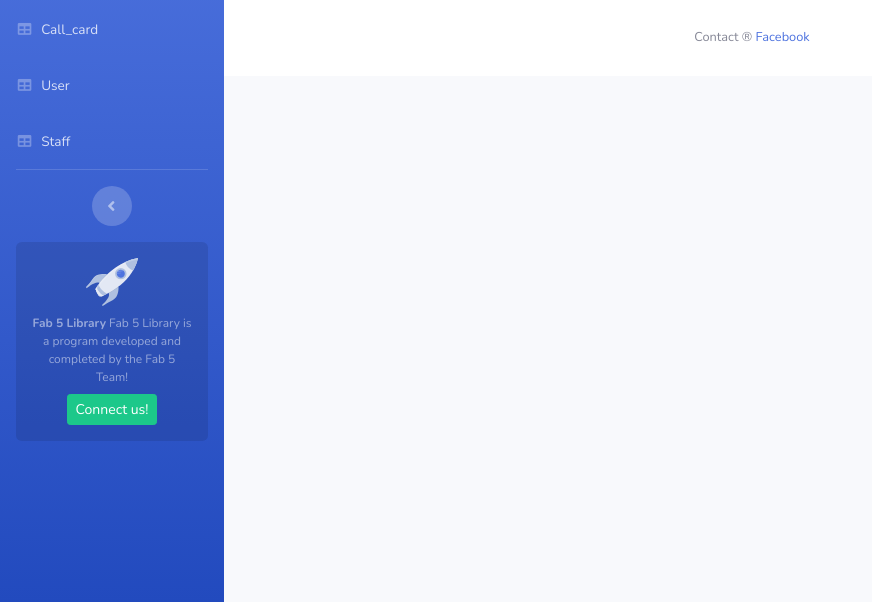
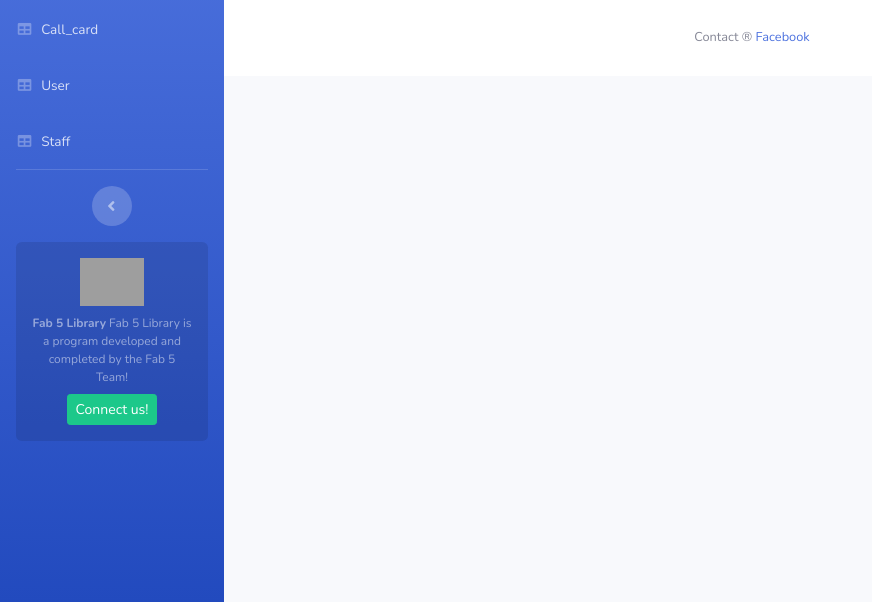
Before and after one commit to KhuongNguyen27/Case_study, a PHP site: page /Case_study/ in a window 1280 px wide. Shown: the part 198-800 px from the top of the page, without its empty margins (0-872 px from the left). Run offline with PHP 8.4, Linux system fonts and the light colour scheme; data that the repository does not hold is empty; grey boxes are pictures that could not be loaded.

Commit message:
Case_study

```diff
--- a/include/sidebar.php
+++ b/include/sidebar.php
@@ -57,7 +57,7 @@
 
             <!-- Sidebar Message -->
             <div class="sidebar-card d-none d-lg-flex">
-                <img class="sidebar-card-illustration mb-2" src="img/undraw_rocket.svg" alt="...">
+                <img class="sidebar-card-illustration mb-2" src="https://img.icons8.com/dusk/100/null/library.png" alt="...">
                 <p class="text-center mb-2"><strong>Fab 5 Library</strong> Fab 5 Library is a program developed and completed by the Fab 5 Team!</p>
                 <a class="btn btn-success btn-sm" href="https://www.facebook.com/profile.php?id=100013306712347">Connect us!</a>
             </div>
--- a/include_part/sidebar.php
+++ b/include_part/sidebar.php
@@ -57,7 +57,7 @@
 
             <!-- Sidebar Message -->
             <div class="sidebar-card d-none d-lg-flex">
-                <img class="sidebar-card-illustration mb-2" src="../img/undraw_rocket.svg" alt="...">
+                <img class="sidebar-card-illustration mb-2" src="https://img.icons8.com/dusk/100/null/library.png" alt="...">
                 <p class="text-center mb-2"><strong>Fab 5 Library</strong> Fab 5 Library is a program developed and completed by the Fab 5 Team!</p>
                 <a class="btn btn-success btn-sm" href="https://www.facebook.com/profile.php?id=100013306712347">Connect us!</a>
             </div>
```
